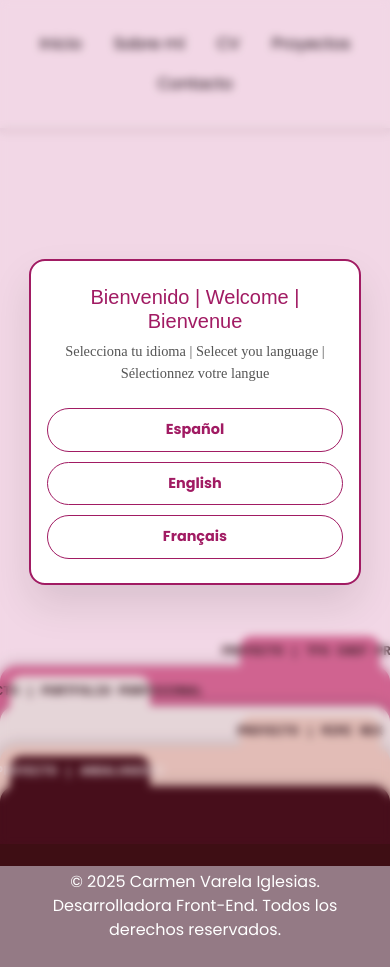
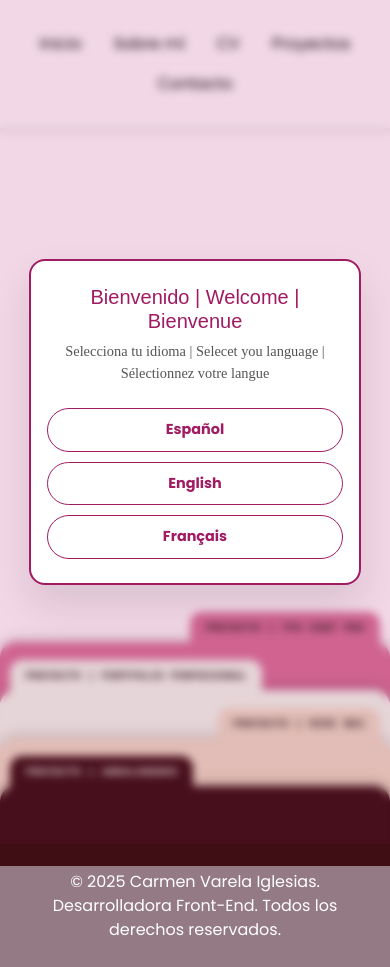
Before and after one commit to varelaiglesiascarmen/professional-portfolio-angular, an Angular app: page /projects in a window 390 px wide. Built offline with nearby package versions, Linux system fonts and the light colour scheme; a web font is replaced by a local one.

Commit message:
refactor projects

```diff
--- a/src/app/components/projects/projects.component.scss
+++ b/src/app/components/projects/projects.component.scss
@@ -17,17 +17,17 @@ $c-brown: #3E0E14;
 .file-cabinet {
   position: relative;
   width: 100%;
-  min-height: 85vh;
+  min-height: 85dvh;
   background-color: #fceef5;
   display: flex;
   flex-direction: column;
   justify-content: flex-end;
-  padding-top: 100px;
+  padding-top: clamp(4rem, 13vw, 6.25rem);
   padding-bottom: 0;
 }
 
 .stack-container {
-  width: 100%;
+  width: min(100%, 90rem);
   margin: 0 auto;
   position: relative;
   display: flex;
@@ -40,27 +40,27 @@ $c-brown: #3E0E14;
 .project-folder {
   position: relative;
   width: 100%;
-  height: 75px;
-  margin-top: -25px;
+  height: clamp(3.75rem, 11vw, 4.6875rem);
+  margin-top: clamp(-1.25rem, -3vw, -0.75rem);
   cursor: pointer;
   transition: transform 0.3s cubic-bezier(0.25, 0.8, 0.25, 1),
               height 0.5s cubic-bezier(0.25, 0.8, 0.25, 1);
-  border-radius: 16px 16px 0 0;
-  box-shadow: 0 -4px 12px rgba(0,0,0,0.15);
+  border-radius: 1rem 1rem 0 0;
+  box-shadow: 0 -0.25rem 0.75rem rgba(0,0,0,0.15);
   overflow: visible;
 
   &:not(.active):hover {
-    transform: translateY(-15px);
+    transform: translateY(-0.625rem);
   }
 
   &.active {
-    height: 80vh;
+    height: 80dvh;
     z-index: 100 !important;
-    margin-top: 20px;
+    margin-top: clamp(0.875rem, 3vw, 1.25rem);
     margin-bottom: 0;
-    box-shadow: 0 0 60px rgba(0,0,0,0.3);
+    box-shadow: 0 0 2.75rem rgba(0,0,0,0.3);
     cursor: default;
-    border-radius: 12px 12px 0 0;
+    border-radius: 0.75rem 0.75rem 0 0;
     transform: none;
 
     .folder-content {
@@ -72,13 +72,13 @@ $c-brown: #3E0E14;
 
 .folder-tab {
   position: absolute;
-  top: -35px;
-  height: 35px;
+  top: -1.875rem;
+  height: 1.875rem;
   width: auto;
-  min-width: 140px;
+  min-width: clamp(7.5rem, 36vw, 8.75rem);
   max-width: 90%;
-  padding: 0 25px;
-  border-radius: 12px 12px 0 0;
+  padding: 0 clamp(0.85rem, 4vw, 1.5625rem);
+  border-radius: 0.75rem 0.75rem 0 0;
   display: flex;
   align-items: center;
   justify-content: center;
@@ -88,10 +88,10 @@ $c-brown: #3E0E14;
   &::after {
     content: '';
     position: absolute;
-    bottom: -10px;
+    bottom: -0.625rem;
     left: 0;
     width: 100%;
-    height: 20px;
+    height: 1.25rem;
     background-color: inherit;
     z-index: 2;
   }
@@ -99,13 +99,23 @@ $c-brown: #3E0E14;
   .tab-text {
     font-family: $font-mono;
     font-weight: bold;
-    font-size: 0.85rem;
+    font-size: clamp(0.72rem, 2.5vw, 0.85rem);
     text-transform: uppercase;
     color: #2c1e1e;
     z-index: 5;
     position: relative;
     white-space: nowrap;
   }
+}
+
+.project-folder:nth-of-type(odd) .folder-tab {
+  left: auto !important;
+  right: 0.625rem !important;
+}
+
+.project-folder:nth-of-type(even) .folder-tab {
+  right: auto !important;
+  left: 0.625rem !important;
 }
 
 .folder-content {
@@ -122,8 +132,8 @@ $c-brown: #3E0E14;
   background-color: $paper-white;
   width: 100%;
   height: 100%;
-  padding: 40px 5vw;
-  box-shadow: inset 0 10px 30px rgba(0,0,0,0.05);
+  padding: clamp(1.1rem, 5vw, 2.5rem) clamp(1rem, 4vw, 5vw);
+  box-shadow: inset 0 0.625rem 1.875rem rgba(0,0,0,0.05);
   color: #333;
   font-family: $font-serif;
   overflow-y: auto;
@@ -133,24 +143,24 @@ $c-brown: #3E0E14;
 
 .sheet-header {
   border-bottom: 2px solid $c-accent;
-  padding-bottom: 20px;
-  margin-bottom: 30px;
+  padding-bottom: clamp(0.85rem, 3vw, 1.25rem);
+  margin-bottom: clamp(1rem, 4vw, 1.875rem);
 
   h3 {
     font-family: $font-title;
-    font-size: 3rem;
+    font-size: clamp(2rem, 11vw, 3rem);
     color: $c-accent;
-    margin: 0 0 15px 0;
+    margin: 0 0 clamp(0.55rem, 2vw, 0.9375rem) 0;
     line-height: 0.9;
   }
 
   .meta-row {
     font-family: $font-mono;
-    font-size: 0.9rem;
+    font-size: clamp(0.78rem, 2.6vw, 0.9rem);
     color: #555;
     display: flex;
     flex-wrap: wrap;
-    gap: 15px;
+    gap: clamp(0.5rem, 2vw, 0.9375rem);
 
     .separator { color: #ccc; }
     .role { font-weight: 700; color: #000; }
@@ -159,35 +169,30 @@ $c-brown: #3E0E14;
 
 .sheet-body-grid {
   display: grid;
-  grid-template-columns: 1fr 1fr;
-  gap: 50px;
-  margin-bottom: 40px;
-
-  @media (max-width: 900px) {
-    grid-template-columns: 1fr;
-    gap: 30px;
-  }
+  grid-template-columns: 1fr;
+  gap: clamp(1.25rem, 4vw, 1.875rem);
+  margin-bottom: clamp(1.25rem, 4vw, 2.5rem);
 }
 
 .info-col {
   .description {
-    font-size: 1.15rem;
+    font-size: clamp(1rem, 2.9vw, 1.15rem);
     line-height: 1.7;
-    margin-bottom: 30px;
+    margin-bottom: clamp(1rem, 3vw, 1.875rem);
     white-space: pre-line;
   }
 
   .tech-stack {
     display: flex;
     flex-wrap: wrap;
-    gap: 10px;
+    gap: clamp(0.45rem, 1.6vw, 0.625rem);
 
     .pill {
       font-family: $font-mono;
-      font-size: 0.8rem;
+      font-size: clamp(0.72rem, 2.1vw, 0.8rem);
       border: 1px solid $c-accent;
-      padding: 6px 14px;
-      border-radius: 20px;
+      padding: 0.35rem 0.875rem;
+      border-radius: 1.25rem;
       color: $c-accent;
       font-weight: 600;
       background-color: rgba($c-accent, 0.05);
@@ -198,9 +203,10 @@ $c-brown: #3E0E14;
 .image-col {
   .project-img {
     width: 100%;
-    height: auto;
+    max-height: clamp(12.5rem, 45vw, 18rem);
+    object-fit: cover;
     border-radius: 4px;
-    box-shadow: 0 10px 20px rgba(0,0,0,0.1);
+    box-shadow: 0 0.625rem 1.25rem rgba(0,0,0,0.1);
     border: 1px solid rgba(0,0,0,0.1);
     transform: rotate(1deg);
     transition: transform 0.3s ease;
@@ -209,17 +215,22 @@ $c-brown: #3E0E14;
 }
 
 .sheet-footer {
-  text-align: right;
-  padding-top: 20px;
+  text-align: center;
+  padding-top: clamp(0.9rem, 3vw, 1.25rem);
   border-top: 1px dashed #ddd;
 
   .btn-link {
-    display: inline-block;
+    display: inline-flex;
+    align-items: center;
+    justify-content: center;
+    width: 100%;
+    min-height: 2.75rem;
     background: $c-accent;
     color: white;
-    padding: 15px 35px;
+    padding: 0.75rem 1rem;
     text-decoration: none;
     font-family: $font-mono;
+    font-size: clamp(0.85rem, 2.4vw, 0.95rem);
     font-weight: bold;
     border-radius: 4px;
     transition: background 0.2s;
@@ -230,19 +241,19 @@ $c-brown: #3E0E14;
 .project-folder:nth-of-type(1) {
   z-index: 1;
   background-color: $c-pink;
-  .folder-tab { background-color: $c-pink; right: 5%; }
+  .folder-tab { background-color: $c-pink; }
 }
 
 .project-folder:nth-of-type(2) {
   z-index: 2;
   background-color: $c-white;
-  .folder-tab { background-color: $c-white; left: 5%; }
+  .folder-tab { background-color: $c-white; }
 }
 
 .project-folder:nth-of-type(3) {
   z-index: 3;
   background-color: $c-beige;
-  .folder-tab { background-color: $c-beige; right: 15%; }
+  .folder-tab { background-color: $c-beige; }
 }
 
 .project-folder:nth-of-type(4) {
@@ -251,88 +262,70 @@ $c-brown: #3E0E14;
   margin-bottom: 0;
 
   .tab-text { color: #EEEBE6; }
-  .folder-tab { background-color: $c-brown; left: 15%; }
+  .folder-tab { background-color: $c-brown; }
 
   &::before {
     content: '';
     position: absolute;
-    bottom: -20px;
+    bottom: -1.25rem;
     left: 0;
     width: 100%;
-    height: 20px;
+    height: 1.25rem;
     background-color: $c-brown;
     z-index: -1;
     pointer-events: none;
   }
 }
 
-@media (max-width: 1024px) {
-  .sheet-header h3 {
-    font-size: 2.5rem;
-  }
-
+@media (min-width: 37.5rem) {
   .sheet-body-grid {
     gap: 30px;
   }
 
+  .image-col .project-img {
+    max-height: clamp(14rem, 40vw, 20rem);
+  }
+}
+
+@media (min-width: 56.25rem) {
+  .sheet-body-grid {
+    grid-template-columns: 1fr 1fr;
+    gap: clamp(1.875rem, 4vw, 3.125rem);
+  }
+
+  .sheet-footer {
+    text-align: right;
+
+    .btn-link {
+      width: auto;
+      min-width: 11rem;
+      padding: 0.9rem 2rem;
+    }
+  }
+
+  .image-col .project-img {
+    max-height: none;
+    height: auto;
+    object-fit: initial;
+  }
+}
+
+@media (min-width: 64rem) {
+  .project-folder:nth-of-type(odd) .folder-tab,
+  .project-folder:nth-of-type(even) .folder-tab {
+    left: auto;
+    right: auto;
+  }
+
+  .project-folder:nth-of-type(1) .folder-tab { right: 5%; }
+  .project-folder:nth-of-type(2) .folder-tab { left: 5%; }
+  .project-folder:nth-of-type(3) .folder-tab { right: 15%; }
+  .project-folder:nth-of-type(4) .folder-tab { left: 15%; }
+}
+
+@media (min-width: 80rem) {
   .project-folder:nth-of-type(1) .folder-tab { right: 2%; }
   .project-folder:nth-of-type(2) .folder-tab { left: 2%; }
   .project-folder:nth-of-type(3) .folder-tab { right: 8%; }
   .project-folder:nth-of-type(4) .folder-tab { left: 8%; }
 }
-
-@media (max-width: 600px) {
-
-  .project-folder {
-    height: 60px;
-    margin-top: -20px;
-  }
-
-  .folder-tab {
-    width: 130px;
-    height: 30px;
-    top: -30px;
-
-    .tab-text { font-size: 0.8rem; }
-  }
-
-  .project-folder:nth-of-type(odd) .folder-tab {
-    left: auto !important;
-    right: 10px !important;
-  }
-
-  .project-folder:nth-of-type(even) .folder-tab {
-    right: auto !important;
-    left: 10px !important;
-  }
-
-  .paper-sheet {
-    padding: 20px;
-  }
-
-  .sheet-header {
-    h3 { font-size: 2rem; margin-bottom: 10px; }
-    .meta-row { font-size: 0.8rem; gap: 8px; }
-  }
-
-  .sheet-body-grid {
-    grid-template-columns: 1fr;
-    gap: 20px;
-    margin-bottom: 20px;
-  }
-
-  .image-col .project-img {
-    max-height: 250px;
-    object-fit: cover;
-  }
-
-  .info-col .description {
-    font-size: 1rem;
-    margin-bottom: 20px;
-  }
-
-  .sheet-footer {
-    text-align: center;
-    .btn-link { width: 100%; padding: 12px; }
-  }
-}
```
